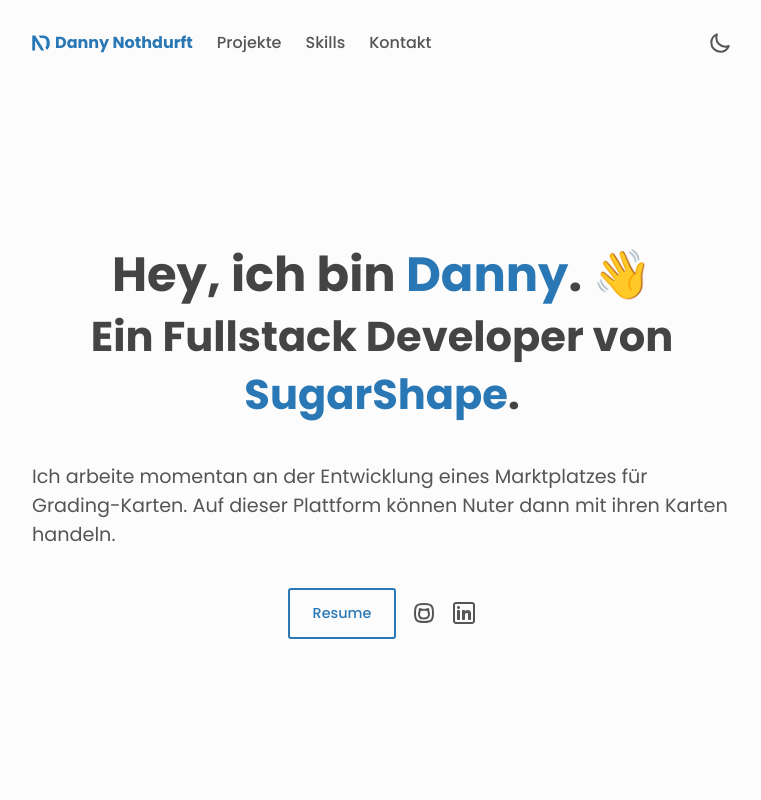
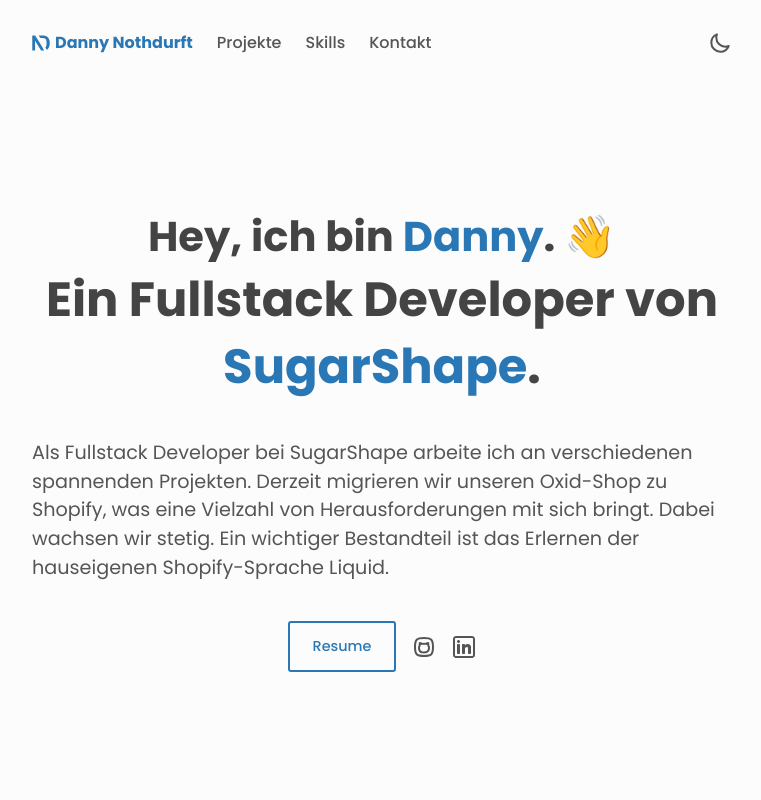
Before and after one commit to dannynothdurft/danny, a Next.js app: page / in a window 1280 px wide. Shown: the top 800 px of the page, without its empty margins (258-1019 px from the left). Built offline with nearby package versions, Linux system fonts and the light colour scheme.

Commit message:
Seo Check

```diff
--- a/src/components/About.tsx
+++ b/src/components/About.tsx
@@ -21,8 +21,8 @@
       {(firstName || role) && (
         <div>
           {firstName && (
-            <h1
-              className={`about__greeting`}
+            <h2
+              className="about__greeting"
               style={{
                 opacity: animate ? 1 : 0,
                 transform: animate ? "translateY(0px)" : "translateY(+100px)",
@@ -32,11 +32,11 @@
             >
               Hey, ich bin <span className="text--strong">{firstName}</span>.
               {greetingEmoji && <span> {greetingEmoji}</span>}
-            </h1>
+            </h2>
           )}
 
           {role && (
-            <h2
+            <h1
               className="about__role"
               style={{
                 opacity: animate ? 1 : 0,
@@ -53,7 +53,7 @@
                 </span>
               )}
               .
-            </h2>
+            </h1>
           )}
         </div>
       )}
--- a/src/data/portfolio.json
+++ b/src/data/portfolio.json
@@ -5,7 +5,7 @@
     "role": "Fullstack Developer",
     "company": "SugarShape",
     "description": [
-      "Ich arbeite momentan an der Entwicklung eines Marktplatzes für Grading-Karten. Auf dieser Plattform können Nuter dann mit ihren Karten handeln."
+      "Als Fullstack Developer bei SugarShape arbeite ich an verschiedenen spannenden Projekten. Derzeit migrieren wir unseren Oxid-Shop zu Shopify, was eine Vielzahl von Herausforderungen mit sich bringt. Dabei wachsen wir stetig. Ein wichtiger Bestandteil ist das Erlernen der hauseigenen Shopify-Sprache Liquid."
     ],
     "resume": "https://grading-card-market.com/",
     "social": {
--- a/src/styles/globals.scss
+++ b/src/styles/globals.scss
@@ -72,7 +72,7 @@
 }
 
 h1,
-.about__role {
+.about__greeting {
   font-size: 2.6rem;
 }
 
```
